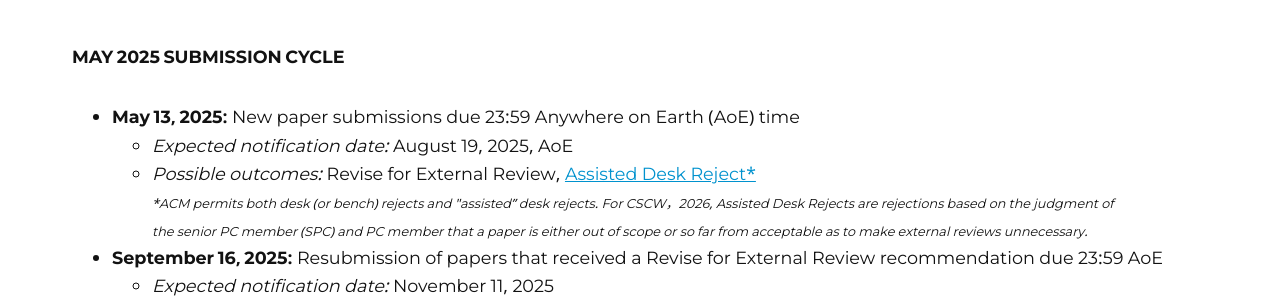
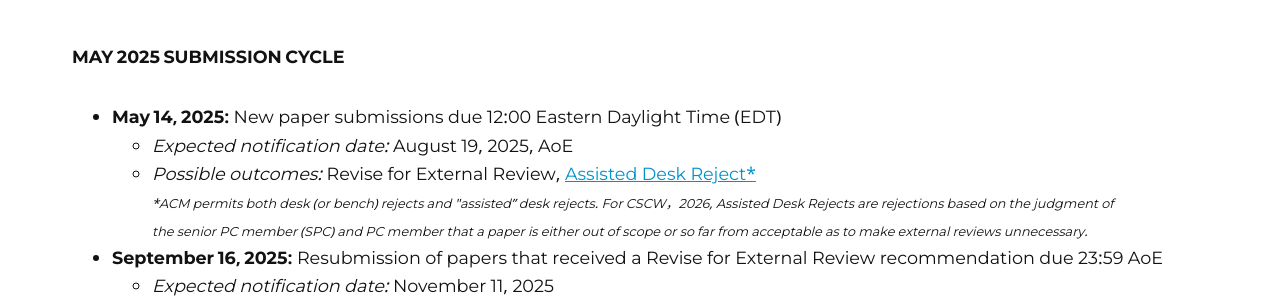
Before and after one commit to anthonypinter/cscw2026-website, a Jekyll site: the page built from papers.html, in a window 1280 px wide and 900 px high, scrolled down 2548 px. Shown: the part 156-456 px from the top of the window. Built offline with Jekyll 4.4.1, drawn with Linux system fonts in a browser that asks for light colours.

Commit message:
small changes -- deadline

```diff
--- a/papers.html
+++ b/papers.html
@@ -81,7 +81,7 @@ section_id: home
 
        <div class="page-text">
         <ul class="bullet-list">
-            <li><strong>May 13, 2025:</strong> New paper submissions due 23:59 Anywhere on Earth (AoE) time</li>
+            <li><strong>May 14, 2025:</strong> New paper submissions due 12:00 Eastern Daylight Time (EDT)</li>
             <ul class="bullet-list">
               <li><em>Expected notification date:</em> August 19, 2025, AoE</li>
               <li><em>Possible outcomes:</em> Revise for External Review, <a href="https://www.acm.org/publications/policies/pre-publication-evaluation">Assisted Desk Reject*</a>
```
Also changed, not shown: blog/reviewprocess.html (+8 -0 lines).
